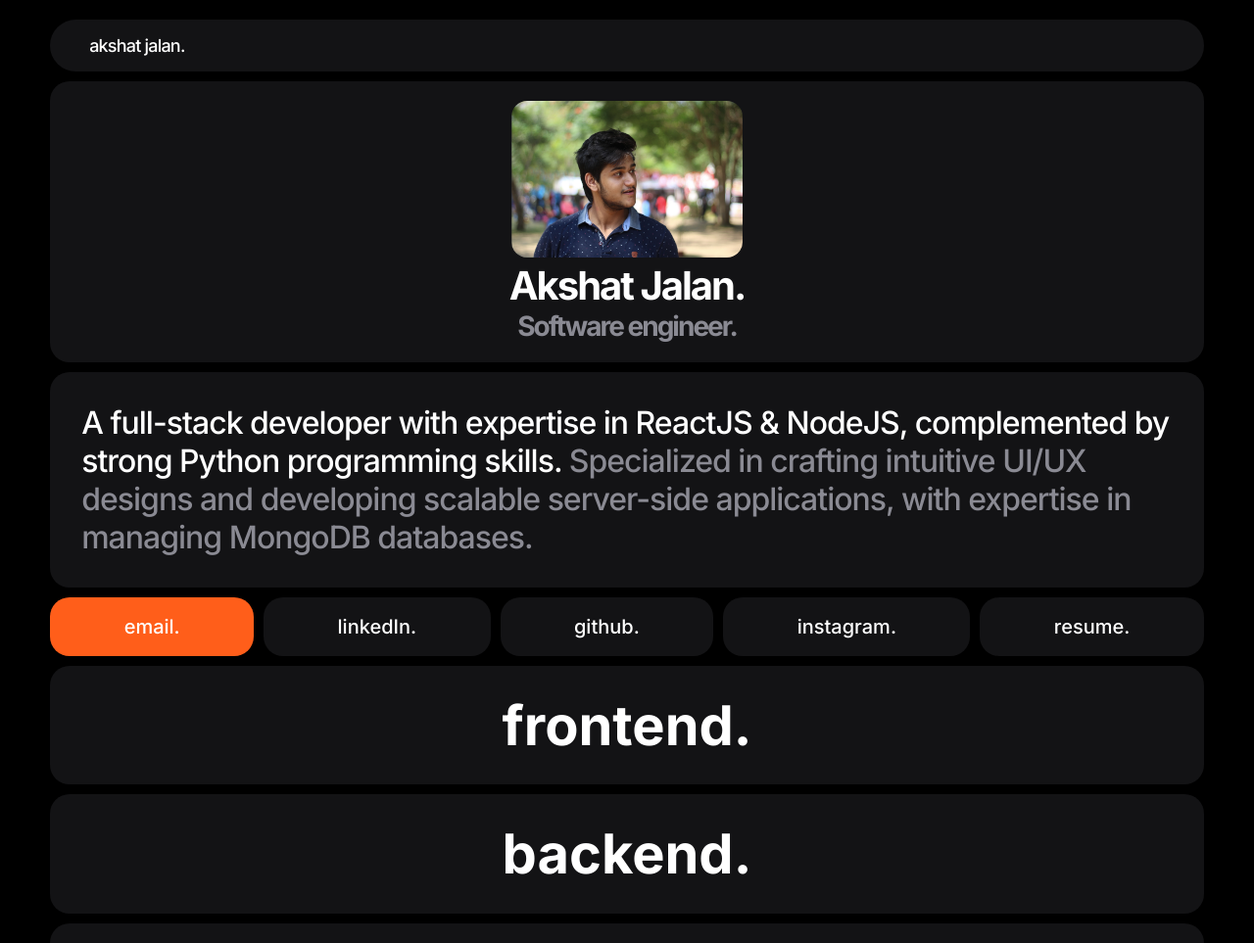
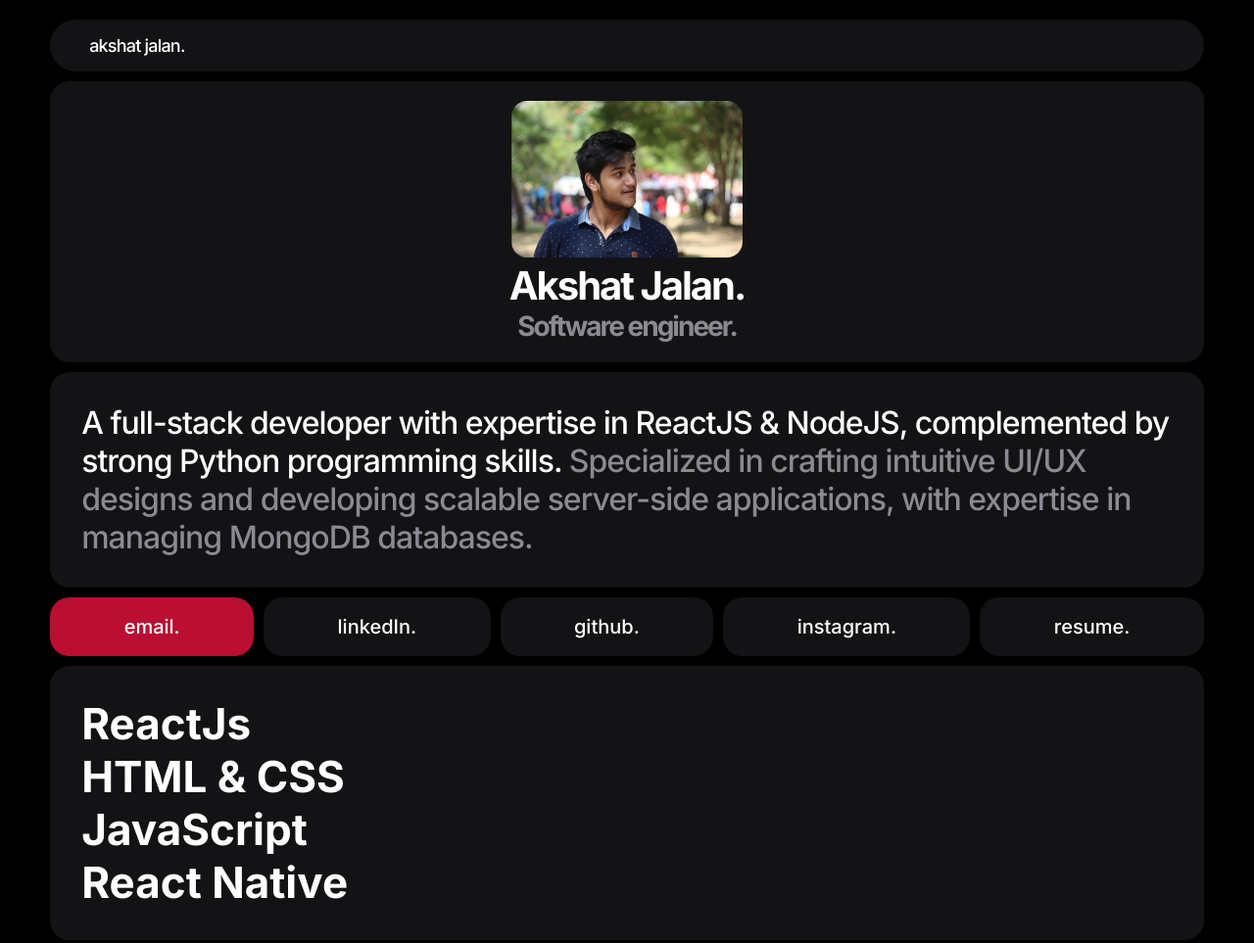
Before and after one commit to Akshatjalan/devfolio, a plain HTML site: page index.html in a window 1280 px wide. Shown: the top 963 px of the page at 98% size. Drawn offline with Linux system fonts and the light colour scheme.

Commit message:
changed color and added frontend skills

```diff
--- a/index.html
+++ b/index.html
@@ -68,7 +68,12 @@
       </div>
 
       <div class="skills" id="skills">
-        <div class="frontendSection">frontend.</div>
+        <div class="frontendSection">
+          <div class="skillName">ReactJs</div>
+          <div class="skillName">HTML & CSS</div>
+          <div class="skillName">JavaScript</div>
+          <div class="skillName">React Native</div>
+        </div>
         <div class="backendSection">backend.</div>
         <div class="otherSection">other.</div>
       </div>
--- a/style.css
+++ b/style.css
@@ -3,6 +3,10 @@ body {
   padding: 0;
   background-color: #000;
   font-family: "Inter", sans-serif;
+}
+
+::selection {
+  background-color: #000;
 }
 
 html {
@@ -111,18 +115,20 @@ html {
 
 .skills {
   display: flex;
-  height: 48vh;
+  height: 40vh;
   gap: 10px;
 }
 
 .frontendSection {
   display: flex;
   justify-content: center;
-  align-items: center;
+  align-items: flex-start;
+  flex-direction: column;
+  padding: 32px;
   background-color: #131315;
   color: #fff;
   border-radius: 20px;
-  font-size: 56px;
+  font-size: 44px;
   font-weight: 600;
   flex-grow: 1;
 }
@@ -225,7 +231,7 @@ html {
   transition: all ease-in-out 0.2s;
 }
 .projectLink:hover {
-  background-color: #ff5e1a;
+  background-color: #ba0e32;
   transform: scale(1.05);
   cursor: pointer;
 }
@@ -269,7 +275,7 @@ html {
   display: flex;
   justify-content: center;
   align-items: center;
-  background-color: #ff5e1a;
+  background-color: #ba0e32;
   color: #fff;
   border-radius: 36px;
   font-size: 24px;
@@ -375,7 +381,7 @@ html {
 
 .contactButton {
   text-align: center;
-  background-color: #ff5e1a;
+  background-color: #ba0e32;
   padding: 20px;
   border-radius: 40px;
   width: 60%;
```
